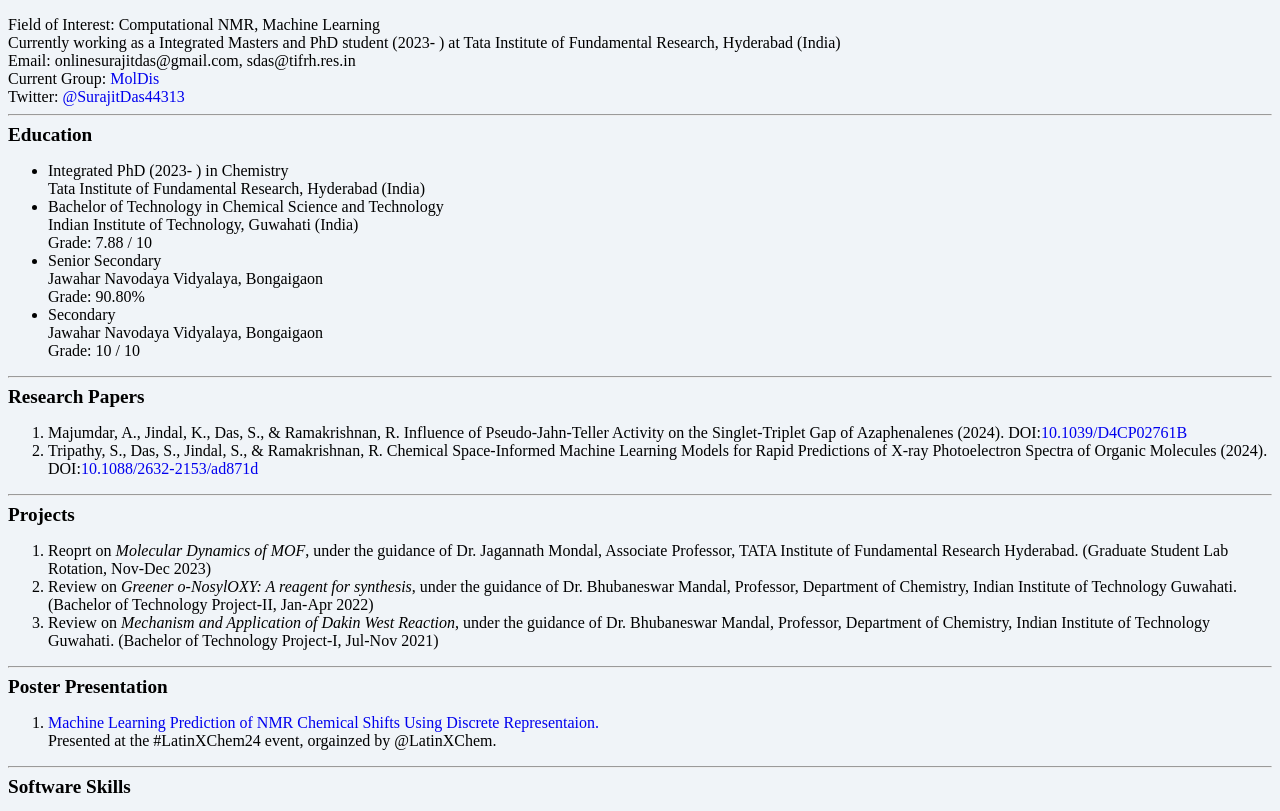
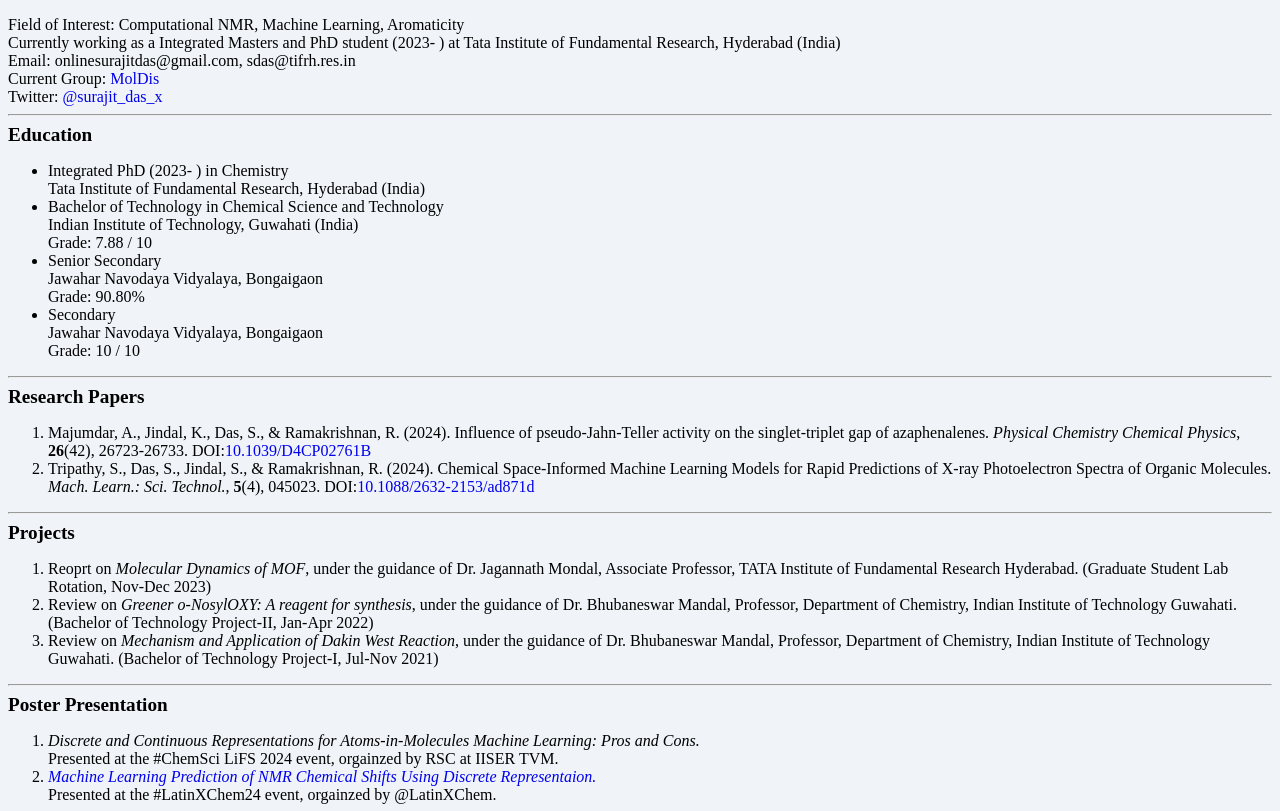
Before and after one commit to surajitdas09/profile, a plain HTML site: page cv.html in a window 1280 px wide. Shown: the part 105-916 px from the top of the page. Drawn offline with Linux system fonts and the light colour scheme.

Commit message:
cv update

```diff
--- a/cv.html
+++ b/cv.html
@@ -10,13 +10,13 @@
 
         <h1 style="text-align: center;"> Curriculum Vitae </h1>
         <h3>Surajit Das</h3>
-        Field of Interest: Computational NMR, Machine Learning
+        Field of Interest: Computational NMR, Machine Learning, Aromaticity
         <br>Currently working as a Integrated Masters and PhD student (2023- ) at Tata Institute of Fundamental
         Research, Hyderabad (India)
         <br>Email: onlinesurajitdas@gmail.com, sdas@tifrh.res.in
         <!-- <br>Mobile: +91-8876925299 -->
         <br>Current Group: <a href="https://moldis.tifrh.res.in/" id="currentgroup">MolDis<a/>
-        <br>Twitter: <a href="https://x.com/SurajitDas44313" id="twitter">@SurajitDas44313<a/>
+        <br>Twitter: <a href="https://x.com/surajit_das_x" id="twitter">@surajit_das_x<a/>
 
         <br>
         <hr>
@@ -50,15 +50,20 @@
         <big><b>Research Papers</b></big>
 
         <ol>
+
             <li>
-                Majumdar, A., Jindal, K., Das, S., & Ramakrishnan, R. Influence of Pseudo-Jahn-Teller Activity on the Singlet-Triplet Gap of Azaphenalenes (2024).
+                Majumdar, A., Jindal, K., Das, S., & Ramakrishnan, R. (2024). Influence of pseudo-Jahn-Teller activity on the singlet-triplet gap of azaphenalenes.
+                <i>Physical Chemistry Chemical Physics</i>, <b>26</b>(42), 26723-26733.
                 DOI:<a href="https://pubs.rsc.org/en/content/articlelanding/2024/cp/d4cp02761b" class="papers">10.1039/D4CP02761B</a>
             </li>
+
             <li>
-                Tripathy, S., Das, S., Jindal, S., & Ramakrishnan, R. Chemical Space-Informed Machine Learning Models for Rapid Predictions of
-                X-ray Photoelectron Spectra of Organic Molecules (2024).
-                DOI:<a href="https://iopscience.iop.org/article/10.1088/2632-2153/ad871d" class="papers">10.1088/2632-2153/ad871d<a/>
+                Tripathy, S., Das, S., Jindal, S., & Ramakrishnan, R. (2024).
+                Chemical Space-Informed Machine Learning Models for Rapid Predictions of X-ray Photoelectron Spectra of Organic Molecules.
+                <i>Mach. Learn.: Sci. Technol.</i>, <b>5</b>(4), 045023.
+                DOI:<a href="https://iopscience.iop.org/article/10.1088/2632-2153/ad871d" class="papers">10.1088/2632-2153/ad871d</a>
             </li>
+
         </ol>
 
 
@@ -92,10 +97,13 @@
         <big><b>Poster Presentation</b></big>
         <ol>
             <li>
-                <a href="https://x.com/SurajitDas44313/status/1845673148429336722" id="LatinXChem24">Machine Learning Prediction of NMR Chemical Shifts Using Discrete Representaion.<a/><br>
+                <i>Discrete and Continuous Representations for Atoms-in-Molecules Machine Learning: Pros and Cons.</i><br>
+                Presented at the #ChemSci LiFS 2024 event, orgainzed by RSC at IISER TVM.
+            </li>
+
+            <li>
+                <a href="https://x.com/SurajitDas44313/status/1845673148429336722" id="LatinXChem24"><i>Machine Learning Prediction of NMR Chemical Shifts Using Discrete Representaion.</i><a/><br>
                 Presented at the #LatinXChem24 event, orgainzed by @LatinXChem.
-
-
             </li>
         </ol>
 
@@ -115,6 +123,9 @@
         <big><b>Participation in Conferences</b></big>
 
         <ul>
+            <li>
+                Presented a poster at 'ChemSci 2024 Leaders in the field symposium' event organized by RSC held in IISER TVM.
+            </li>
             <li>
                 Member of 12th Regional Science Congress held in November 2015 at Jawahar Navodaya Vidyalaya
                 Nalbari.
```
